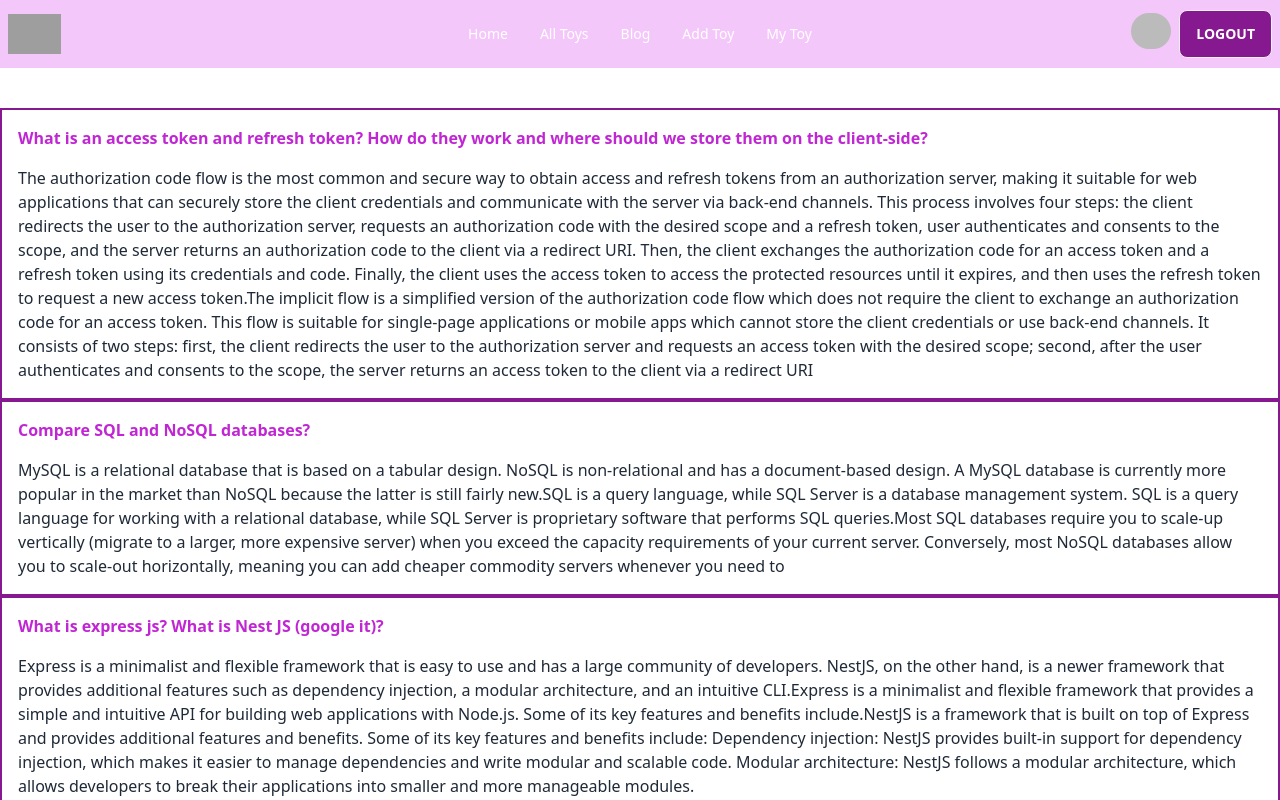
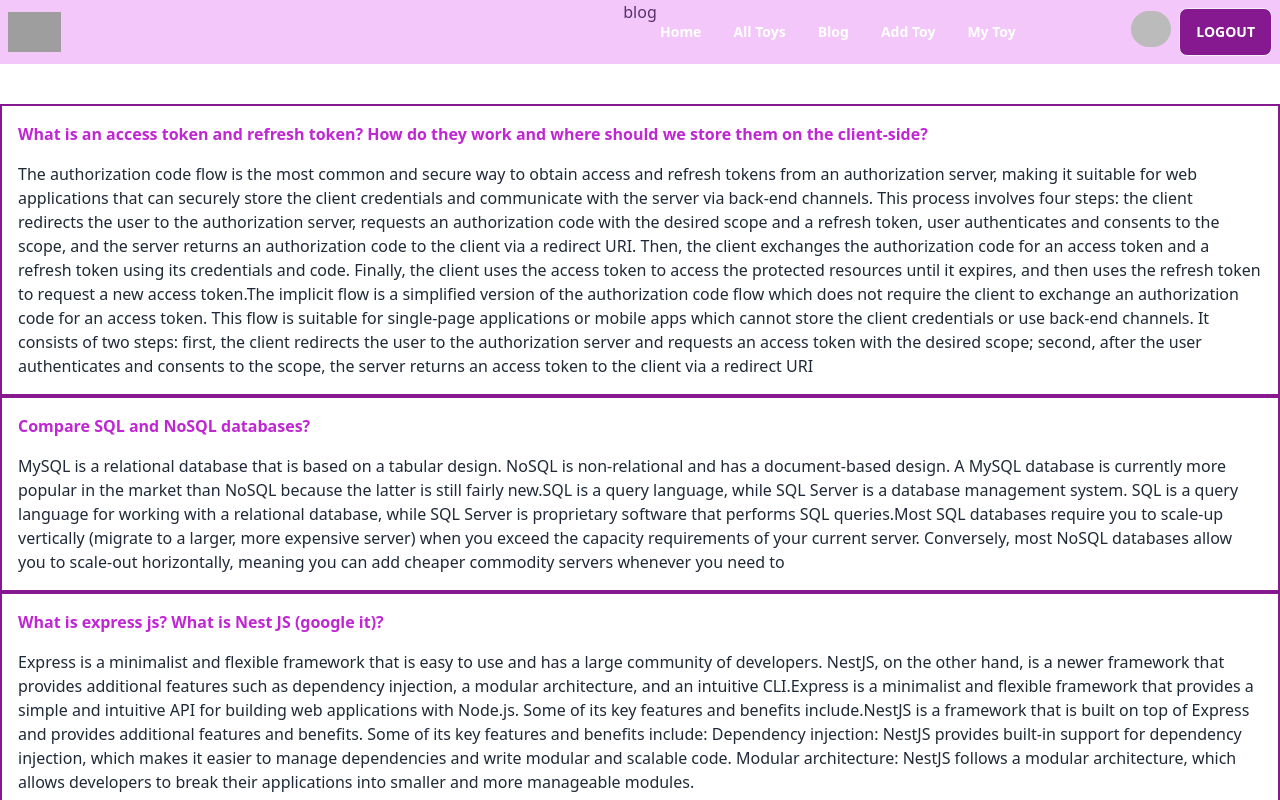
Before and after one commit to Masud044/Education-Toy-Market-Place-client, a React (Vite) app: page /blog in a window 1280 px wide. Shown: the top 800 px of the page. Built offline with nearby package versions, Linux system fonts and the light colour scheme; no server answers; sample sign-in values are in the browser's storage; grey boxes are pictures that could not be loaded.

Commit message:
added the all

```diff
--- a/src/Pages/AllToy/AllToy.jsx
+++ b/src/Pages/AllToy/AllToy.jsx
@@ -32,10 +32,12 @@ const AllToy = () => {
 
 
     return (
-        <div>
+
+            <div className='mt-0'>
 
                 <Helmet><title>Educavalt| AllToy</title></Helmet>
-            <h1 className="text-3xl font-bold text-center text-fuchsia-700">All Toy</h1>
+
+                <h1 className="text-xl  text-center mb-20 ">All Toy</h1>
 
                 <div className="form-control">
                     <div className="input-group">
@@ -99,6 +101,8 @@ const AllToy = () => {
 
 
             </div>
+
+
     );
 };
 
--- a/src/Pages/Blog/Blog.jsx
+++ b/src/Pages/Blog/Blog.jsx
@@ -3,7 +3,8 @@ import { Helmet } from "react-helmet-async";
 
 const Blog = () => {
     return (
-        <div className="mt-10 mb-10">
+        <div className="mt-0 mb-10">
+             <h1 className="mb-20 text-center">blog</h1>
             <Helmet><title>Eduvalt|Blog</title></Helmet>
             <div className=" border-2 border-fuchsia-800 p-4">
                 <h1 className="font-bold text-fuchsia-600 mb-4">What is an access token and refresh token? How do they work and where should we store them on the client-side?</h1>
--- a/src/Pages/Home/Banner/Banner.jsx
+++ b/src/Pages/Home/Banner/Banner.jsx
@@ -2,8 +2,8 @@
 
 const Banner = () => {
     return (
-        <div className="carousel w-full h-[500px] ">
-            <div id="slide1" className="carousel-item relative w-full">
+        <div className="carousel  w-full h-[500px] ">
+            <div id="slide1" className="carousel-item relative  w-full">
                 <img src="https://i.ibb.co/ZGsFtjq/tomas-petz-O8eo2-BC1-SOI-unsplash.jpg" alt="" className="w-full" />
 
                 <div className="absolute flex justify-between transform -translate-y-1/2 left-5 right-5 top-1/2">
--- a/src/Pages/MyToy/MyToy.jsx
+++ b/src/Pages/MyToy/MyToy.jsx
@@ -62,8 +62,9 @@ const MyToy = () => {
 
     return (
         <div>
+            <h1 className="">My Toy</h1>
              <Helmet><title>Educavalt| MyToy</title></Helmet>
-            <div className="text-center mt-10">
+            <div className="text-center mt-20 ">
             <h1 className="text-3xl font-bold mb-8 text-fuchsia-700">My Toy</h1>
              <button className="rounded p-3 font-bold mb-4  bg-fuchsia-700 text-white"  onClick={()=>SetAscding(!ascding)}>{ascding? 'Ascending':'Descending'}</button>
 
--- a/src/Shared/NavBer/NavBar.jsx
+++ b/src/Shared/NavBer/NavBar.jsx
@@ -17,12 +17,12 @@ const NavBar = () => {
 
     const navOptions = <>
 
-    <li className="font-medium"><Link to='/'>Home</Link> </li>
-    <li className="font-medium"><Link to='/alltoy'>All Toys</Link> </li>
-    <li className="font-medium"><Link to='/blog'>Blog</Link> </li>
+    <li className="font-bold "><Link to='/'>Home</Link> </li>
+    <li className="font-bold "><Link to='/alltoy'>All Toys</Link> </li>
+    <li className="font-bold "><Link to='/blog'>Blog</Link> </li>
     {
         user? <>
-         <li className="font-medium"><Link to='/addtoy'>Add Toy</Link> </li>
+         <li className="font-bold "><Link to='/addtoy'>Add Toy</Link> </li>
         </>
         :
         <>
@@ -30,7 +30,7 @@ const NavBar = () => {
     }
      {
         user? <>
-         <li className="font-medium"><Link to='/mytoy'>My Toy</Link> </li>
+         <li className="font-bold "><Link to='/mytoy'>My Toy</Link> </li>
         </>
         :
         <>
@@ -41,9 +41,9 @@ const NavBar = () => {
 
 </>
     return (
-        <div className="container mx-auto">
+        <div className="container  mx-auto">
 
-        <div className="navbar   z-10 bg-opacity-30 max-w-screen-xl text-white bg-fuchsia-500">
+        <div className="navbar fixed z-10  bg-opacity-30 max-w-screen-xl text-white bg-fuchsia-500">
             <div className="navbar-start">
                 <div className="dropdown">
                     <label tabIndex={0} className="btn btn-ghost lg:hidden">
@@ -56,7 +56,7 @@ const NavBar = () => {
                 <img className="h-10 font-extrabold" src="https://i.ibb.co/172yv0h/logo.png" alt="" />
             </div>
             <div className="navbar-center hidden lg:flex">
-                <ul className="menu menu-horizontal px-1">
+                <ul className="menu absolute menu-horizontal px-1">
                     {navOptions}
                 </ul>
             </div>
```
Lines whose indentation alone changed are shown as unchanged.
